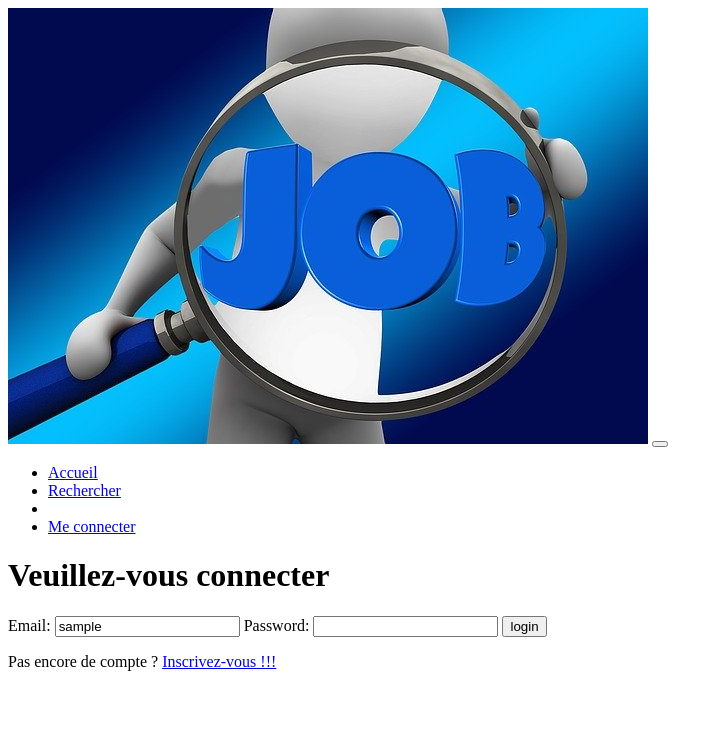
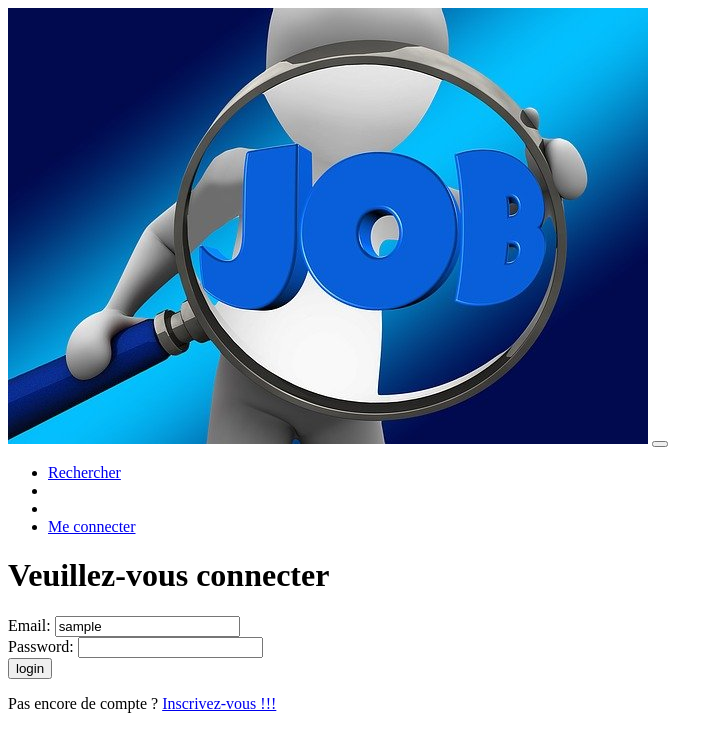
Before and after one commit to PerrinGaetan/checkpoint4_help_me_to_search_job, a Symfony app: template templates/login/index.html.twig in a window 1280 px wide. Shown: the top 752 px of the page, without its empty margins (0-723 px from the left). Run offline with Twig, Linux system fonts and the light colour scheme; the template is opened without the code that fills it: most values are stand-ins (such as "Sample title", 1, 10 or a date in 2020); some libraries are stand-ins or nearby versions.

Commit message:
add some style

```diff
--- a/assets/styles/app.scss
+++ b/assets/styles/app.scss
@@ -1,9 +1,6 @@
 @import "~bootstrap/scss/bootstrap";
 
 .navbar {
-    max-height: 6em;
-    .container-fluid {
-        height: 100%;
         #logo {
             max-width: 4em;
             height: auto;
@@ -11,5 +8,5 @@
                 box-sizing: content-box;
             }
         }
-    }
+
 }
--- a/src/Controller/SearchFilterController.php
+++ b/src/Controller/SearchFilterController.php
@@ -7,6 +7,7 @@ use App\Entity\SearchFilter;
 use App\Form\SearchFilterType;
 use App\Repository\JobOfferRepository;
 use App\Repository\SearchFilterRepository;
+use App\Service\APIService;
 use Doctrine\ORM\EntityManagerInterface;
 use Symfony\Bundle\FrameworkBundle\Controller\AbstractController;
 use Symfony\Component\HttpClient\HttpClient;
@@ -35,7 +36,7 @@ class SearchFilterController extends AbstractController
      * @Route("/nouvelle-recherche", name="new", methods={"GET", "POST"})
      */
     public function new(Request $request, EntityManagerInterface $entityManager,
-    JobOfferRepository $jobOfferRepository, SearchFilterRepository $searchFilterRepository): Response
+    JobOfferRepository $jobOfferRepository, SearchFilterRepository $searchFilterRepository, APIService $aPIService): Response
     {
         if ($this->getUser()) {
             $myFilters = $searchFilterRepository->findBy(['user' => $this->getUser()]);
@@ -45,6 +46,7 @@ class SearchFilterController extends AbstractController
         $searchFilter = new SearchFilter();
         $form = $this->createForm(SearchFilterType::class, $searchFilter);
         $form->handleRequest($request);
+
         if ($form->isSubmitted() && $form->isValid()) {
             $data = $form->getData();
             if (isset($_POST['myFilter']) && $_POST['myFilter'] !== "") {
@@ -72,6 +74,7 @@ class SearchFilterController extends AbstractController
             'search_filter' => $searchFilter,
             'form' => $form,
             'myFilters' => $myFilters,
+            'result' => $aPIService->fetchAllOffer(),
         ]);
     }
 
--- a/src/Controller/SendMailController.php
+++ b/src/Controller/SendMailController.php
@@ -4,7 +4,6 @@ namespace App\Controller;
 
 use App\Entity\Application;
 use App\Entity\JobOffer;
-use App\Form\MailingApplicationType;
 use App\Repository\ApplicationRepository;
 use App\Repository\JobOfferRepository;
 use DateTime;
--- a/templates/base.html.twig
+++ b/templates/base.html.twig
@@ -20,13 +20,16 @@
         {% endblock %}
     </head>
     <body>
+    <div>
         {% include "components/navbar.html.twig" %}
-
+    </div>
+    <div>
         {% for category, messages in app.flashes %}
             {% for message in messages %}
                 <div class="alert alert-{{ category }}">{{ message }}</div>
             {% endfor %}
         {% endfor %}
+    </div>
 
         {% block body %}{% endblock %}
     </body>
--- a/templates/components/navbar.html.twig
+++ b/templates/components/navbar.html.twig
@@ -7,14 +7,16 @@
     <div class="collapse navbar-collapse" id="navbarNav">
       <ul class="navbar-nav">
         <li class="nav-item">
-          <a class="nav-link active" aria-current="page" href="#">Accueil</a>
-        </li>
-        <li class="nav-item">
           <a class="nav-link" href="{{ path('search_filter_new') }}">Rechercher</a>
         </li>
         <li class="nav-item">
         {% if app.user %}
           <a class="nav-link" href="{{ path('application_index') }}">Mes candidatures</a>
+        {% endif %}
+        </li>
+        <li class="nav-item">
+        {% if app.user %}
+          <a class="nav-link" href="{{ path('search_filter_index') }}">Mes filtres de recherches</a>
         {% endif %}
         </li>
         <li class="nav-item">
--- a/templates/login/index.html.twig
+++ b/templates/login/index.html.twig
@@ -3,25 +3,30 @@
 {% block title %}Connection{% endblock %}
 
 {% block body %}
+<div class="container">
 
-    <h1>Veuillez-vous connecter</h1>
+    <h1 class="text-center">Veuillez-vous connecter</h1>
 
     {% if error %}
         <div>{{ error.messageKey|trans(error.messageData, 'security') }}</div>
     {% endif %}
 
-    <form action="{{ path('login') }}" method="post">
-        <label for="username">Email:</label>
-        <input type="text" id="username" name="_username" value="{{ last_username }}"/>
-
-        <label for="password">Password:</label>
-        <input type="password" id="password" name="_password"/>
+    <form action="{{ path('login') }}" method="post" class="form-control container-md">
+    <div class="mb-3">
+        <label for="username" class="form-label">Email:</label>
+        <input type="text" id="username" name="_username" value="{{ last_username }}" class="form-control"/>
+    </div>
+    <div>
+        <label for="password" class="form-label">Password:</label>
+        <input type="password" id="password" name="_password" class="form-control"/>
+    </div>
 
         {# If you want to control the URL the user is redirected to on success #}
         <input type="hidden" name="_target_path" value="/rechercher"/>
         <input type="hidden" name="_csrf_token" value="{{ csrf_token('authenticate') }}">
 
-        <button type="submit">login</button>
+        <button type="submit" class="btn btn-secondary m-4">login</button>
     </form>
     <p>Pas encore de compte ? <a href="{{ path('app_register') }}">Inscrivez-vous !!!</a></p>
+</div>
 {% endblock %}
--- a/templates/registration/register.html.twig
+++ b/templates/registration/register.html.twig
@@ -3,7 +3,9 @@
 {% block title %}Register{% endblock %}
 
 {% block body %}
-    <h1>Register</h1>
+<div class="container form-control mt-5">
+
+    <h1 class="text-center m-lg-5">M'inscrire :</h1>
 
     {{ form_start(registrationForm) }}
         {{ form_row(registrationForm.email) }}
@@ -14,4 +16,5 @@
 
         <button type="submit" class="btn">Register</button>
     {{ form_end(registrationForm) }}
+</div>
 {% endblock %}
--- a/templates/search_filter/_form.html.twig
+++ b/templates/search_filter/_form.html.twig
@@ -1,7 +1,7 @@
 {{ form_start(form) }}
 {{ form_errors(form) }}
     <div class="row primarySearch">
-        {{ form_row(form.job, {'label': 'Emploi rechercher', 'row_attr': {'class': 'col-4'}}) }}
+        {{ form_row(form.job, {'label': 'Emploi rechercher', 'row_attr': {'class': 'col-4 align-items-center'}}) }}
         {{ form_row(form.city, {'label': 'Ville',  'row_attr': {'class': 'col-4'}}) }}
         <div class="dropdown col-3">
             <button class="btn btn-secondary dropdown-toggle" type="button" id="dropdownMenu2" data-bs-toggle="dropdown" aria-expanded="false">
@@ -12,7 +12,7 @@
                 {{ form_row(form.typeOfContract, {'label': 'Type de contrat',  'row_attr': {'class': 'col-5, dropdown-item-text', 'required': false}}) }}
             </div>
         </div>
-        {{ form_row(form.title, {'label': 'Nom de recherche',  'row_attr': {'class': 'col-5'}}) }}
+        {{ form_row(form.title, {'label': 'Nom de recherche',  'row_attr': {'class': 'col-7'}}) }}
         {% if app.user is defined  %}
             {% if myFilters %}
                 <label for="myFilter" class="col-2">Mes filtres :
@@ -25,7 +25,7 @@
                 </label>
             {% endif %}
         {% endif %}
-        <button type='submit' class="btn btn-secondary col-1">{{ button_label|default('Rechercher') }}</button>
+        <button type='submit' class="btn btn-secondary col-3">{{ button_label|default('Rechercher') }}</button>
     </div>
     {{ form_rest(form) }}
 {{ form_end(form) }}
--- a/templates/search_filter/index.html.twig
+++ b/templates/search_filter/index.html.twig
@@ -8,10 +8,8 @@
     <table class="table">
         <thead>
             <tr>
-                <th>Id</th>
                 <th>Job</th>
                 <th>City</th>
-                <th>Perimeter</th>
                 <th>TypeOfContract</th>
                 <th>actions</th>
             </tr>
@@ -19,14 +17,12 @@
         <tbody>
         {% for search_filter in search_filters %}
             <tr>
-                <td>{{ search_filter.id }}</td>
                 <td>{{ search_filter.job }}</td>
                 <td>{{ search_filter.city }}</td>
-                <td>{{ search_filter.perimeter }}</td>
                 <td>{{ search_filter.typeOfContract }}</td>
                 <td>
                     <a href="{{ path('search_filter_show', {'id': search_filter.id}) }}">show</a>
-                    <a href="{{ path('search_filter_edit', {'id': search_filter.id}) }}">edit</a>
+                    <a href="{{ path('search_filter_edit', {'id': search_filter.id}) }}">Modifier</a>
                 </td>
             </tr>
         {% else %}
--- a/templates/search_filter/new.html.twig
+++ b/templates/search_filter/new.html.twig
@@ -9,17 +9,17 @@
     <h1>Rechercher un emploi</h1>
 
     {{ include('search_filter/_form.html.twig') }}
- {# <pe-offres-emploi></pe-offres-emploi> #}
-    <a href="{{ path('search_filter_index') }}">back to list</a>
 
     <div>
         {% if result is defined %}
             <div class="container">
                 {% for job in result %}
+                <div class="border-1 border p-3 mb-2">
                     <h2><a href="{{ path('search_filter_show', {'id': job.id}) }}">{{job.job}}</a></h2>
                     <p>{{ job.company}}</p>
                     <p>{{ job.city}}</p>
-                    <p>{{ job.description}}</p>
+                    <p class="description">{{ job.description}}</p>
+                </div>
                 {% endfor %}
             </div>
         {% endif %}
```
Also changed, not shown: assets/styles/search.scss (+8 -0 lines), src/Service/APIService.php (added, +53 -0 lines), templates/search_filter/show.html.twig (+5 -4 lines).
